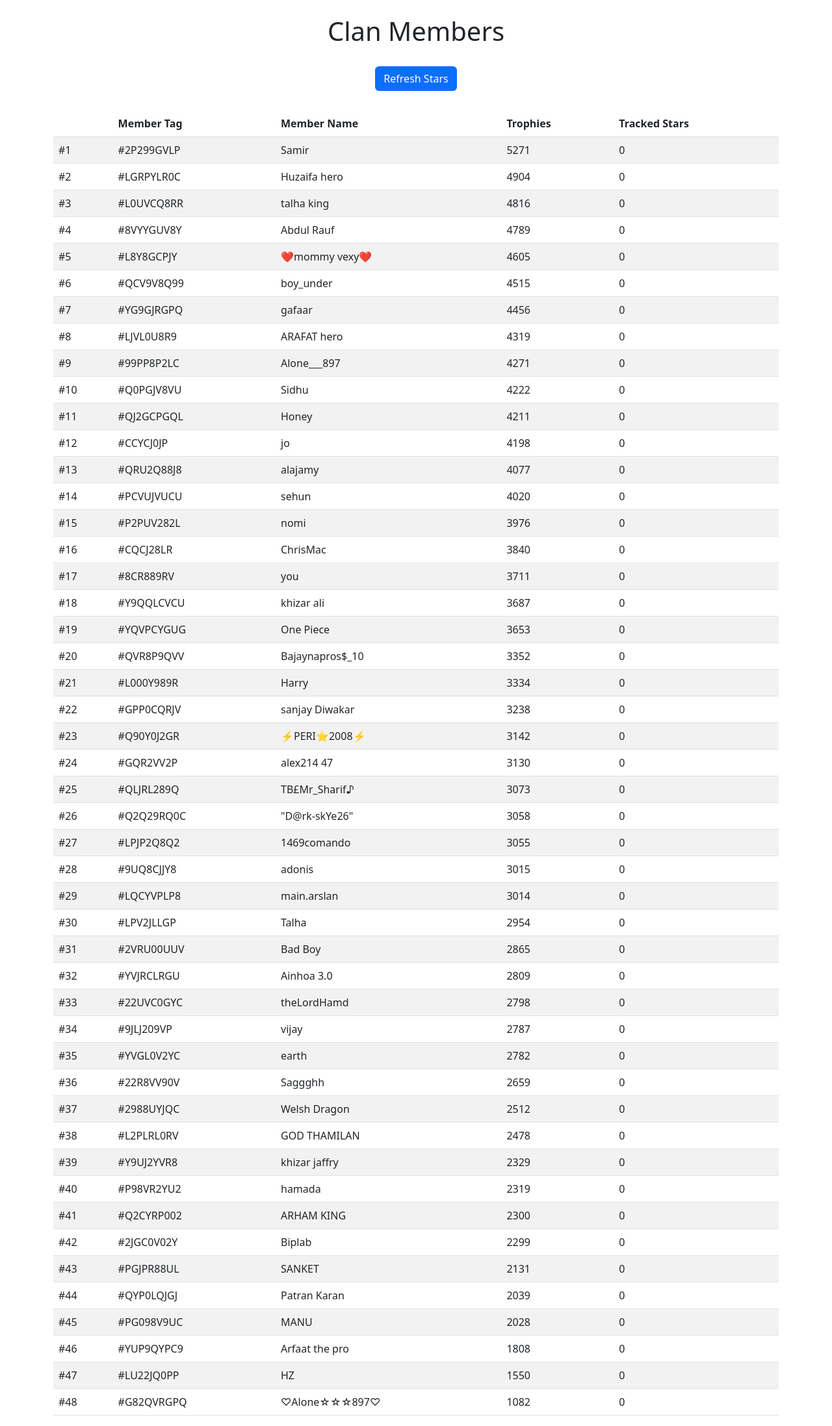
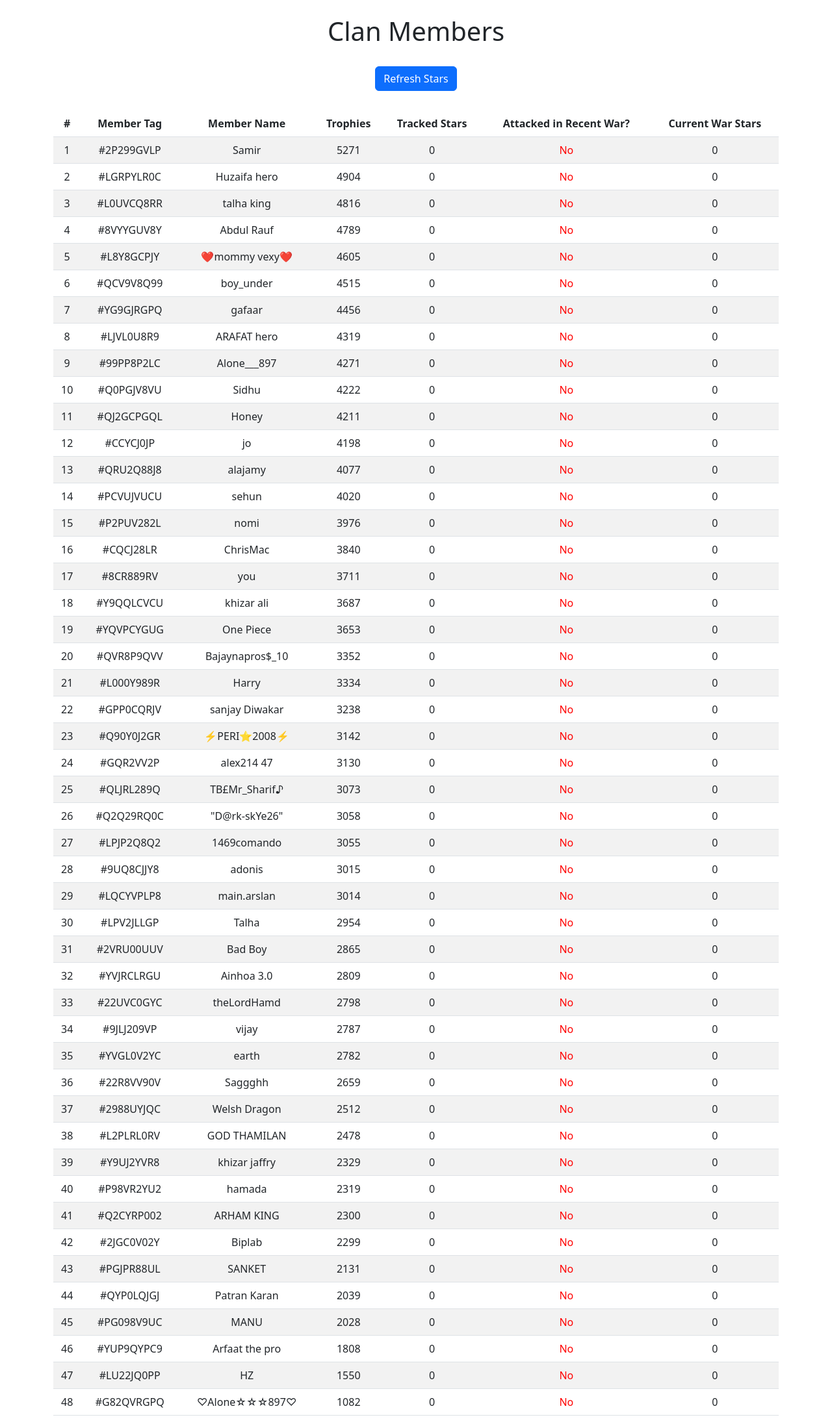
Before and after one commit to BloggingKIng/COC-API, a Django app: page /clan/overview/ in a window 1280 px wide. Shown: the whole page at 65% size. Run offline with Django 5.2, Linux system fonts and the light colour scheme; data comes from the database, SQL or seed files in the repository; both versions use the stored data as it was after the commit; data that the repository does not hold is empty.

Commit message:
Added functionality to keep track of stars by members

```diff
--- a/clan/models.py
+++ b/clan/models.py
@@ -7,6 +7,9 @@ class ClanMembers(models.Model):
     member_name = models.CharField(max_length=50)
     trophies = models.IntegerField()
     tracked_stars = models.IntegerField(default=0)
+    attacked_in_current_war = models.BooleanField(default=False)
+    stars_in_current_war = models.IntegerField(default=0)
+    participating_in_current_war = models.BooleanField(default=False)
 
 class WarAttacks(models.Model):
     attacker_tag = models.CharField(max_length=50)
--- a/clan/templates/clan/clan_members_details.html
+++ b/clan/templates/clan/clan_members_details.html
@@ -14,32 +14,55 @@
             margin-top: 30px;
             margin-bottom: 30px;
         }
+
+        table {
+            text-align: center;
+        }
+
+        .attacked {
+            font-weight: 400;
+            color: #009000 !important;
+        }
+
+        .not-attacked {
+            font-weight: 400;
+            color: #ff0000 !important;
+        }
+
     </style>
 </head>
 <body>
     <div class="container">
         <h1 class="my-4 text-center">Clan Members</h1>
         <div class="button-container">
-            <button class="btn btn-primary">Refresh Stars</button>
+            <a href="{% url 'refresh_stars' %}" class="btn btn-primary">Refresh Stars</a>
         </div>
         <table class="table table-striped table-hover">
             <thead class="thead-dark">
                 <tr>
-                    <th></th>
+                    <th>#</th>
                     <th scope="col">Member Tag</th>
                     <th scope="col">Member Name</th>
                     <th scope="col">Trophies</th>
                     <th scope="col">Tracked Stars</th>
+                    <th scope="col">Attacked in Recent War?</th>
+                    <th scope="col">Current War Stars</th>
                 </tr>
             </thead>
             <tbody>
                 {% for member in members %}
                 <tr>
-                    <td>#{{ forloop.counter }}</td>
+                    <td>{{ forloop.counter }}</td>
                     <td>{{ member.member_tag }}</td>
                     <td>{{ member.member_name }}</td>
                     <td>{{ member.trophies }}</td>
                     <td>{{ member.tracked_stars }}</td>
+                    {% if member.attacked_in_current_war %}
+                        <td class="attacked">Yes</td>
+                    {% else %}
+                        <td class="not-attacked">No</td>
+                    {% endif %}
+                    <td>{{ member.stars_in_current_war }}</td>
                 </tr>
                 {% endfor %}
             </tbody>
--- a/clan/urls.py
+++ b/clan/urls.py
@@ -3,4 +3,5 @@ from . import views
 
 urlpatterns = [
     path('overview/', views.members_page, name='clan_members_page'),
+    path('refresh_stars/', views.refresh_stars, name='refresh_stars'),
 ]
--- a/clan/views.py
+++ b/clan/views.py
@@ -1,4 +1,4 @@
-from django.shortcuts import render
+from django.shortcuts import render, redirect
 from .models import ClanMembers, WarAttacks
 import requests
 import os
@@ -18,3 +18,43 @@ def members_page(request):
     members_list = ClanMembers.objects.all()
 
     return render(request, 'clan/clan_members_details.html', {'members': members_list})
+
+def refresh_stars(request):
+    war_endpoint = f"https://api.clashofclans.com/v1/clans/%23{clan_tag}/currentwar"
+    war = requests.get(war_endpoint, headers={'Authorization': f"Bearer {api_key}"})
+    war = war.json()
+    if war['state'] == "inWar":
+        for member in war['clan']['members']:
+            tag = member['tag']
+            m = ClanMembers.objects.filter(member_tag=tag).first()
+            if not m:
+                player_details = requests.get(f"https://api.clashofclans.com/v1/players/%23{tag}", headers={'Authorization': f"Bearer {api_key}"})
+                if player_details.status_code != 200:
+                    print(player_details.json())
+                    continue
+                player_details = player_details.json()
+                m = ClanMembers.objects.create(member_tag=tag, member_name=player_details['name'], trophies=player_details['trophies'], tracked_stars=0)
+            try:
+                stars_ = 0
+                attacks = member['attacks']
+                for attack in attacks:
+                    attacker_tag = attack['attackerTag']
+                    defender_tag = attack['defenderTag']
+                    stars = attack['stars']
+                    attack_exist = WarAttacks.objects.filter(attacker_tag=attacker_tag, defender_tag=defender_tag, stars=stars).exists()
+                    if attack_exist:
+                        pass
+                    else:
+                        new_attack = WarAttacks(attacker_tag=attacker_tag, defender_tag=defender_tag, stars=stars)
+                        new_attack.save()
+                        m.tracked_stars += stars
+                    stars_ += stars
+                m.stars_in_current_war = stars_
+                m.attacked_in_current_war = True
+                m.save()
+            except KeyError:
+                m.attacked_in_current_war = False
+                m.stars_in_current_war = 0
+                m.save()
+
+    return redirect('clan_members_page')
```
Also changed, not shown: clan/migrations/0002_clanmembers_attacked_in_current_war_and_more.py (added), clan/migrations/0003_clanmembers_participating_in_current_war.py (added), db.sqlite3.
